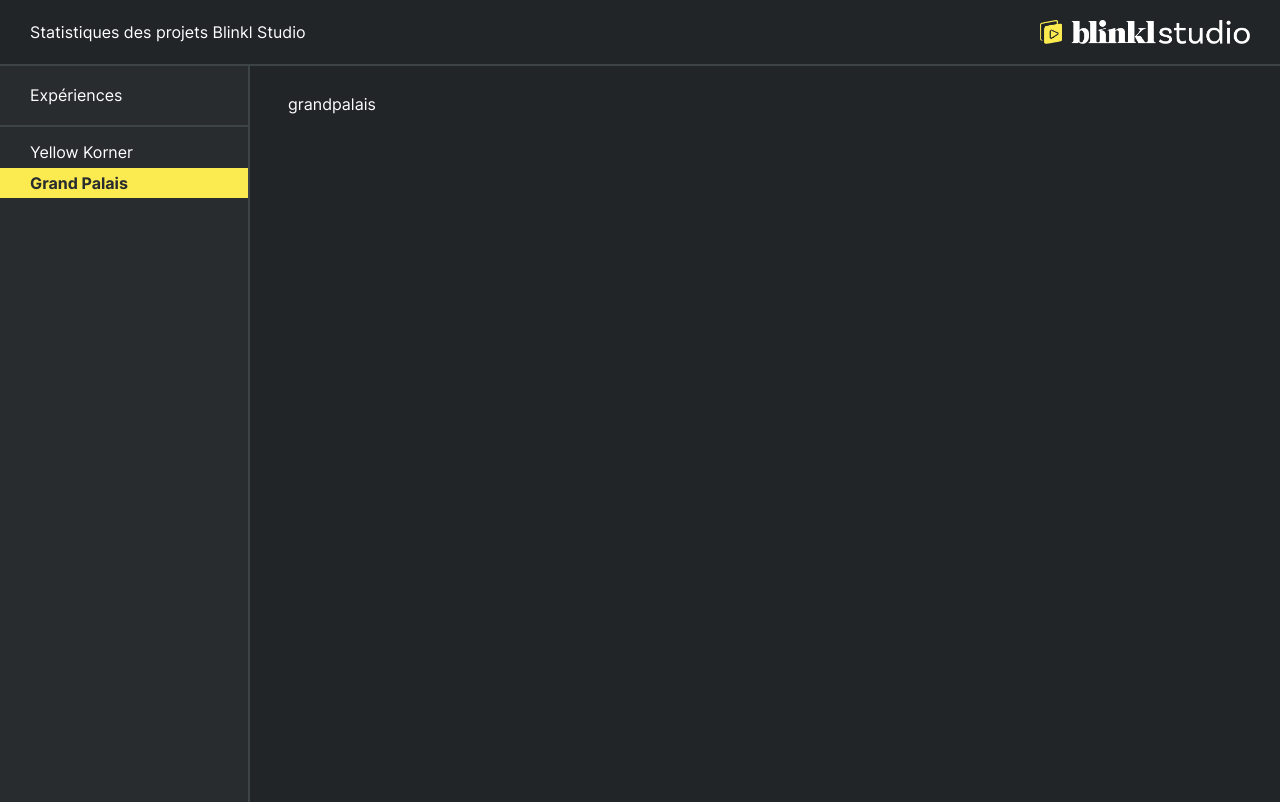
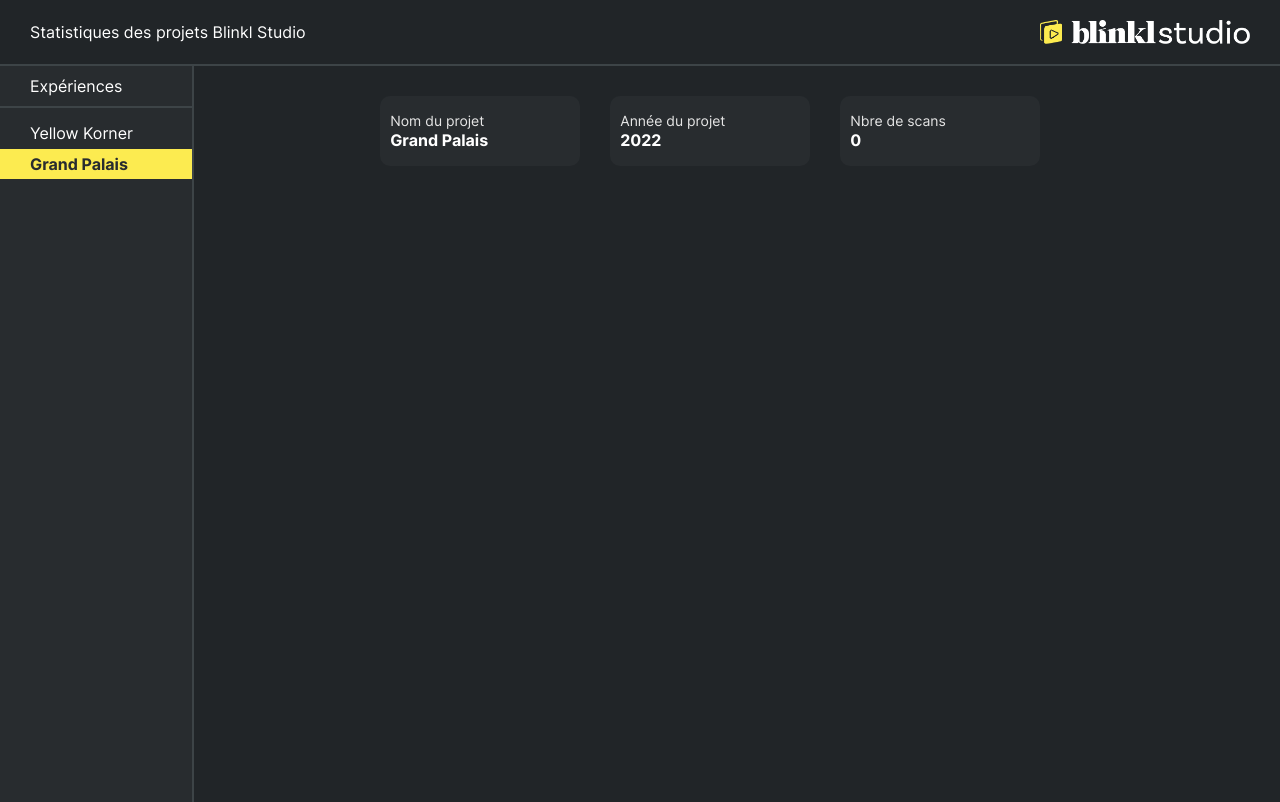
Before and after one commit to ArnoSlb/dataviz-blinkl, a React (Create React App) app: page /grandpalais in a window 1280 px wide. Built offline with nearby package versions, Linux system fonts and the light colour scheme.

Commit message:
feat(graphs and maps): insert graph and maps with iframe inside yellowkorner project

```diff
--- a/src/Components/ProjectColumn/ProjectColumn.css
+++ b/src/Components/ProjectColumn/ProjectColumn.css
@@ -1,12 +1,13 @@
 #ProjectColumn{
-    width: 20vw;
-    height: 92vh;
+    width: 15vw;
+    min-height: 92vh;
     background-color: #282C2F;
     border-right: 2px solid #3D4447;
+    overflow: auto;
 }
 
 .ProjectColumn_Header{
-    height: 8%;
+    height: 5vh;
     width: 100%;
     display: flex;
     align-items: center;
--- a/src/Components/StatsColumn/StatsColumn.css
+++ b/src/Components/StatsColumn/StatsColumn.css
@@ -2,6 +2,7 @@
     width: calc( 80vw - 3% );
     height: 100%;
     padding: 30px 3%;
+    overflow: auto;
 }
 
 .Graphs_container{
@@ -10,4 +11,37 @@
     display: flex;
     justify-content: space-around;
     flex-wrap: wrap;
+    margin-top: 20px;
 }
+
+.StatColumn_header{
+    display: flex;
+    justify-content: center;
+}
+
+.StatBox{
+    background-color: #282C2F;
+    width: 180px;
+    height: 70px;
+    border-radius: 10px;
+    display: flex;
+    align-items: flex-start;
+    justify-content: center;
+    flex-direction: column;
+    padding: 0 10px;
+    margin-right: 30px;
+}
+
+.StatBox p{
+    color: #e6e6e6;
+    font-size: 14px;
+    margin-bottom: 4px;
+}
+
+.StatBox h1{
+    font-weight: bold;
+}
+
+.Graphs_container iframe{
+    margin: 1.5vh 0;
+ }
--- a/src/Components/StatsColumn/StatsColumn.js
+++ b/src/Components/StatsColumn/StatsColumn.js
@@ -7,7 +7,7 @@ import "./StatsColumn.css"
 
 const StatColumn = () => {
 
-    const [projectSelected, setProjectSelected] = useState();
+    const [projectSelected, setProjectSelected] = useState(DataProjects);
     const [projectGraphs, setProjectGraphs] = useState(DataProjects[0].graphs);
 
     const Params = useParams()
@@ -26,14 +26,26 @@ const StatColumn = () => {
             setProjectGraphs(graphsToShow)
         }
 
-        setProjectSelected(Params.project)
+        const projectData = DataProjects.filter(Project => Project.url === Params.project)
+        setProjectSelected(projectData)
         getGraphs(Params.project)
     },[Params])
 
     return(
         <div id='StatColumn'>
             <div className='StatColumn_header'>
-                <h1>{projectSelected}</h1>
+                <div className='StatBox'>
+                    <p>Nom du projet</p>
+                    <h1>{projectSelected[0].name}</h1>
+                </div>
+                <div className='StatBox'>
+                    <p>Année du projet</p>
+                    <h1>{projectSelected[0].year}</h1>
+                </div>
+                <div className='StatBox'>
+                    <p>Nbre de scans</p>
+                    <h1>{projectSelected[0].scans}</h1>
+                </div>
             </div>
             <div className='Graphs_container'>
                 {projectGraphs.map((project, index) => {
--- a/src/data/data.js
+++ b/src/data/data.js
@@ -2,23 +2,45 @@ const DataProjects = [
     {
         name: 'Yellow Korner',
         year: '2022',
+        scans: '849',
         url: 'yellowkorner',
         graphs: [
+            {
+                src: 'https://flo.uri.sh/visualisation/10413278/embed',
+                width : "50%",
+                height : "300px"
+            },
+            {
+                src: 'https://flo.uri.sh/visualisation/10414910/embed',
+                width : "50%",
+                height : "300px"
+            },
             {
                 src: 'https://flo.uri.sh/visualisation/10402622/embed',
                 width : "50%",
                 height : "300px"
             },
             {
-                src: 'https://flo.uri.sh/visualisation/10413278/embed',
+                src: 'https://flo.uri.sh/visualisation/10414808/embed',
                 width : "50%",
                 height : "300px"
-            }
+            },
+            {
+                src: 'https://flo.uri.sh/visualisation/10415264/embed',
+                width : "50%",
+                height : "300px"
+            },
+            {
+                src: 'https://flo.uri.sh/visualisation/10416329/embed',
+                width : "50%",
+                height : "300px"
+            },
         ]
     },
     {
         name: 'Grand Palais',
         year: '2022',
+        scans: '0',
         url: 'grandpalais',
         graphs: [
 
```
